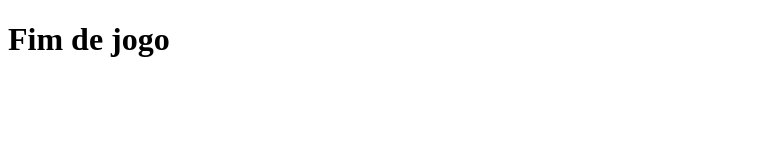
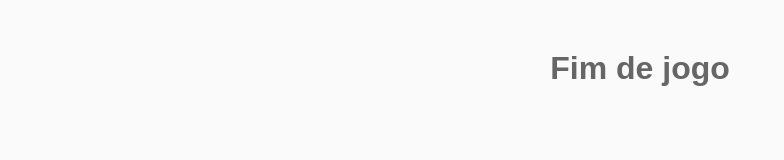
Before and after one commit to alissonfernandes/dio-dino-game, a plain HTML site: page index.html in a window 1280 px wide. Shown: the whole page, without its empty margins (0-784 px from the left). Drawn offline with Linux system fonts and the light colour scheme.

Commit message:
Adicionando estilo

```diff
--- a/style.css
+++ b/style.css
@@ -1,7 +1,11 @@
+body {
+    background: #fafafa;
+}
+
 .dino {
     width: 60px;
     height: 60px;
-    background-color: green;
+    background-image: url(img/dino.png);
     position: absolute;
     bottom: 0;
 }
@@ -11,5 +15,12 @@
     width: 60px;
     height: 60px;
     bottom: 0px;
-    background-color: red;
+    background-image: url(img/cactus.png);
 }
+
+.game-over {
+    text-align: center;
+    color: #666666;
+    margin-top: 50px;
+    font-family: Arial, Helvetica, sans-serif;
+}
```
